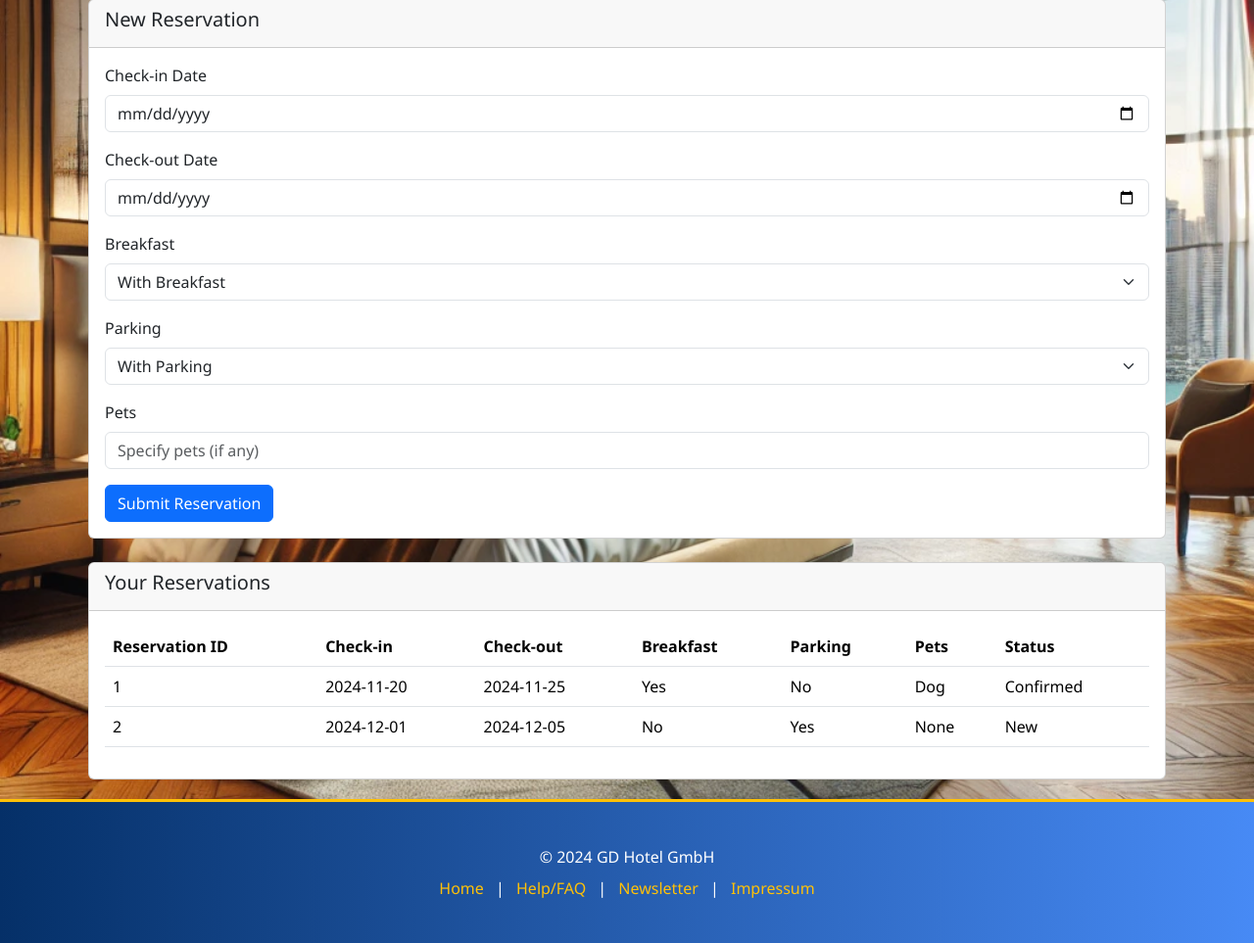
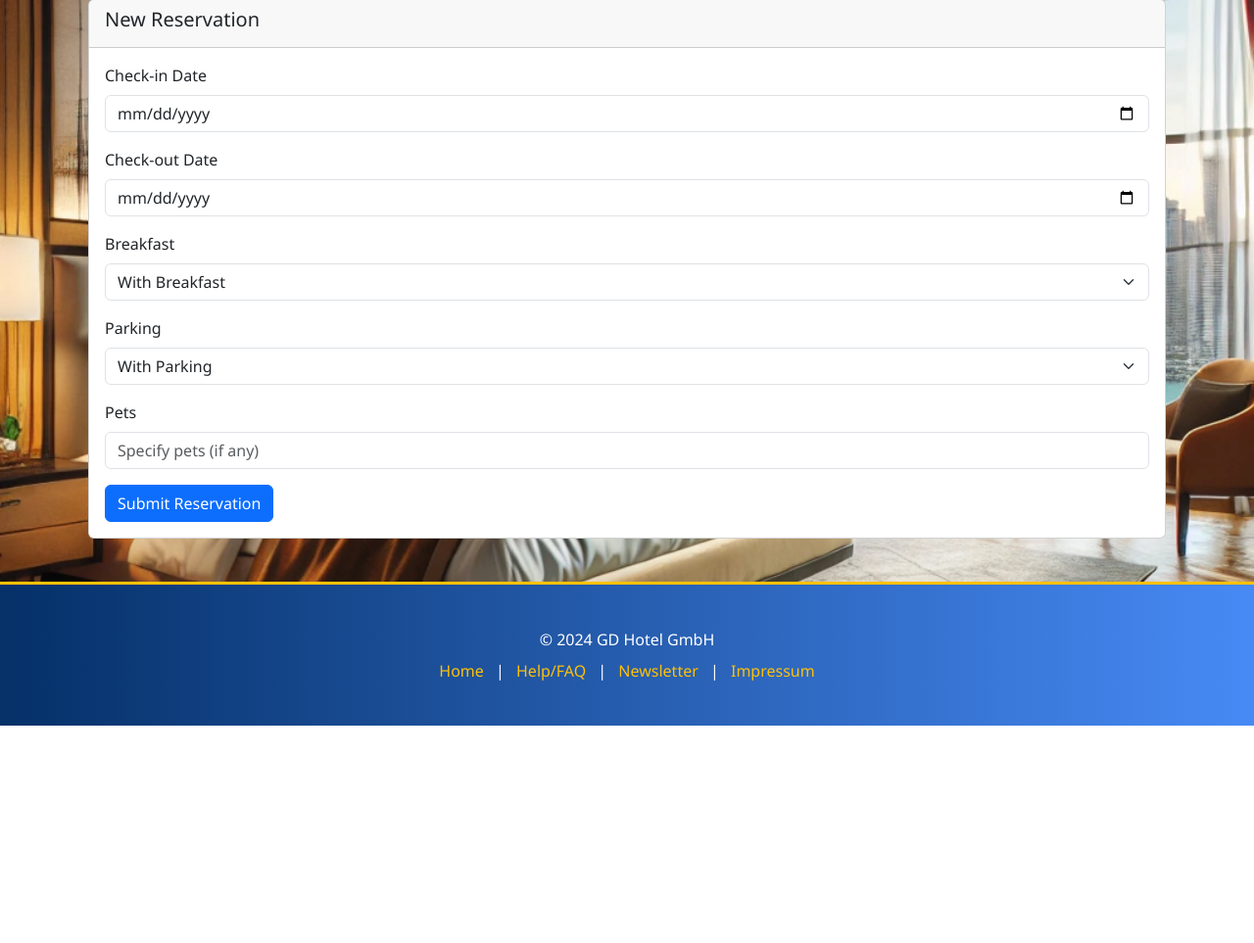
Before and after one commit to TimothyG77/Webtechnologien, a PHP site: page /reservation.php in a window 1280 px wide. Shown: the part 337-1300 px from the top of the page at 98% size. After the commit the page ends 1078 px from the top, so only its background shows below. Run offline with PHP 8.4, Linux system fonts and the light colour scheme.

Commit message:
update project

```diff
--- a/Hotelwebsite/reservation.php
+++ b/Hotelwebsite/reservation.php
@@ -61,49 +61,6 @@
             </form>
         </div>
     </div>
-
-    <!-- Liste der bestehenden Reservierungen -->
-    <div class="card">
-        <div class="card-header">
-            <h5>Your Reservations</h5>
-        </div>
-        <div class="card-body">
-            <table class="table">
-                <thead>
-                    <tr>
-                        <th>Reservation ID</th>
-                        <th>Check-in</th>
-                        <th>Check-out</th>
-                        <th>Breakfast</th>
-                        <th>Parking</th>
-                        <th>Pets</th>
-                        <th>Status</th>
-                    </tr>
-                </thead>
-                <tbody>
-                    <!-- Statische Daten -->
-                    <tr>
-                        <td>1</td>
-                        <td>2024-11-20</td>
-                        <td>2024-11-25</td>
-                        <td>Yes</td>
-                        <td>No</td>
-                        <td>Dog</td>
-                        <td>Confirmed</td>
-                    </tr>
-                    <tr>
-                        <td>2</td>
-                        <td>2024-12-01</td>
-                        <td>2024-12-05</td>
-                        <td>No</td>
-                        <td>Yes</td>
-                        <td>None</td>
-                        <td>New</td>
-                    </tr>
-                </tbody>
-            </table>
-        </div>
-    </div>
 </div>
 
 <?php include('footer.php'); ?>
--- a/Hotelwebsite/reservations.csv
+++ b/Hotelwebsite/reservations.csv
@@ -9,3 +9,6 @@
 673cc48cd92fa,2024-11-04,2024-11-30,yes,yes,,New
 673ccc1fa88a2,2024-11-05,2024-11-30,no,no,Dog,New
 673ccc4e1a7b7,2024-11-04,2024-11-30,no,no,Dog,New
+673de7ff78964,2024-11-14,2024-11-30,yes,yes,,New
+673deabef2deb,2024-11-14,2024-11-21,yes,yes,,New
+673dec5d5bc96,2024-11-08,2024-11-22,yes,yes,,New
```
